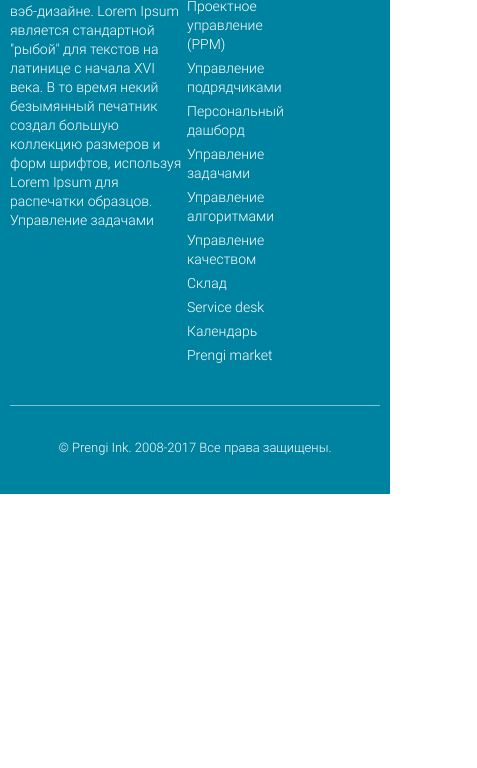
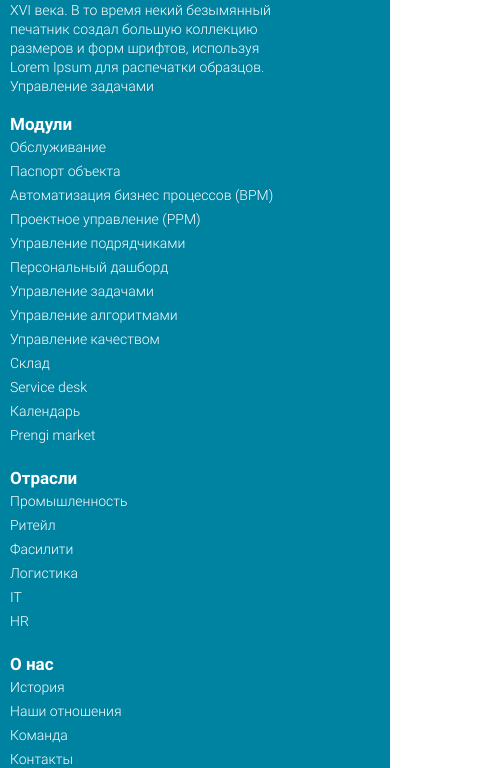
Before and after one commit to ArtemBakhmatov/Prengi, a plain HTML site: page src/index.html in a window 390 px wide. Shown: the part 6128-6896 px from the top of the page, 477 px wide, since content can reach past the window. Before the commit the page ends 6622 px from the top, so only its background shows below. Drawn offline with Linux system fonts and the light colour scheme.

Commit message:
Адаптация подвала сайта

```diff
--- a/src/index.html
+++ b/src/index.html
@@ -446,7 +446,7 @@
                     <a href="#" class="footer__block_link">HR</a>
                 </div>
 
-                <div class="footer__block">
+                <div class="footer__block footer__block_4">
                     <div class="footer__block_title">О нас</div>
                     <a href="#" class="footer__block_link">История</a>
                     <a href="#" class="footer__block_link">Наши отношения</a>
--- a/src/sass/blocks/_media.scss
+++ b/src/sass/blocks/_media.scss
@@ -85,6 +85,19 @@
         &__right {
             width: 445px;
             top: -320px;
+        }
+    }
+    .footer {
+        &__wrapper {
+            position: relative;
+            flex-wrap: wrap;
+        }
+        &__block {
+            &_4 {
+                position: absolute;
+                top: 193px;
+                right: 7px;
+            }
         }
     }
 }
@@ -217,6 +230,14 @@
             transform: translateX(-50%);
         }
     }
+    .footer {
+        &__block {
+            &_4 {
+                top: 355px;
+                right: 153px;
+            }
+        }
+    }
 }
 
 @media (max-width: 768px) {
@@ -303,6 +324,19 @@
             margin: 50px auto 0 auto;
             font-size: 26px;
             line-height: 32px;
+        }
+    }
+    .footer {
+        padding: 10px 0 30px 0;
+        &__block {
+            margin-top: 20px;
+            &_4 {
+                right: 7px;
+                top: 459px;
+            }
+        }
+        &__stripe {
+            margin: 30px 0;
         }
     }
 }
@@ -489,4 +523,18 @@
             line-height: 29px;
         }
     }
+    .footer {
+        &__wrapper {
+            position: static;
+        }
+        &__block {
+            width: 280px;
+            &_width {
+                width: 280px;
+            }
+            &_4 {
+                position: static;
+            }
+        }
+    }
 }
```
Also changed, not shown: src/css/style.css, 1 other file.
